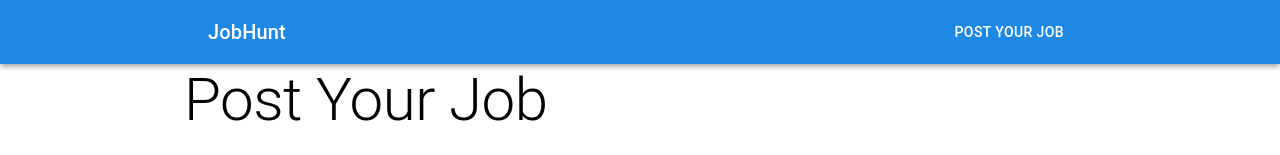
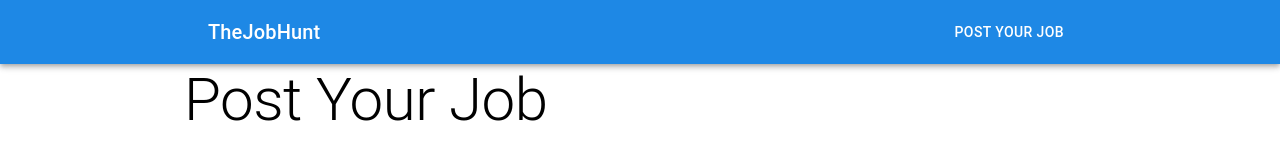
Before and after one commit to NikhilShisode/job-listing, a React (Create React App) app: page /job/1 in a window 1280 px wide. Shown: the top 155 px of the page. Built offline with nearby package versions, Linux system fonts and the light colour scheme.

Commit message:
added pagination

```diff
--- a/package.json
+++ b/package.json
@@ -5,6 +5,7 @@
   "dependencies": {
     "@apollo/client": "^3.2.0",
     "@material-ui/core": "^4.11.0",
+    "@material-ui/lab": "^4.0.0-alpha.56",
     "@testing-library/jest-dom": "^4.2.4",
     "@testing-library/react": "^9.3.2",
     "@testing-library/user-event": "^7.1.2",
--- a/public/index.html
+++ b/public/index.html
@@ -24,7 +24,7 @@
       work correctly both with client-side routing and a non-root public URL.
       Learn how to configure a non-root public URL by running `npm run build`.
     -->
-    <title>React App</title>
+    <title>TheJobHunt</title>
   </head>
   <body>
     <noscript>You need to enable JavaScript to run this app.</noscript>
--- a/src/App.js
+++ b/src/App.js
@@ -11,7 +11,7 @@ function App() {
 
   return (
     <MuiThemeProvider theme={applyTheme}>
-      <NavBar title="JobHunt" />
+      <NavBar title="TheJobHunt" />
       <Container maxWidth="md">
         <Router />
       </Container>
--- a/src/components/JobListings.jsx
+++ b/src/components/JobListings.jsx
@@ -1,7 +1,8 @@
 import React, { useEffect, useState } from "react";
+import Grid from "@material-ui/core/Grid";
 import { makeStyles } from "@material-ui/core/styles";
-import Grid from "@material-ui/core/Grid";
 import CircularProgress from "@material-ui/core/CircularProgress";
+import Pagination from "@material-ui/lab/Pagination";
 
 import JobCard from "./common/JobCard";
 import jobApi from "../api/jobs";
@@ -68,6 +69,13 @@ export default function JobListings() {
               <JobCard jobDescription={job} />
             </Grid>
           ))}
+          <Grid item xs={12} sm={12} md={12}>
+            <Pagination
+              count={5}
+              color="primary"
+              onChange={(e) => console.log(e.target)}
+            />
+          </Grid>
         </Grid>
       )}
     </>
```
Also changed, not shown: 2 other files (tests, documents, lock files or other folders).
